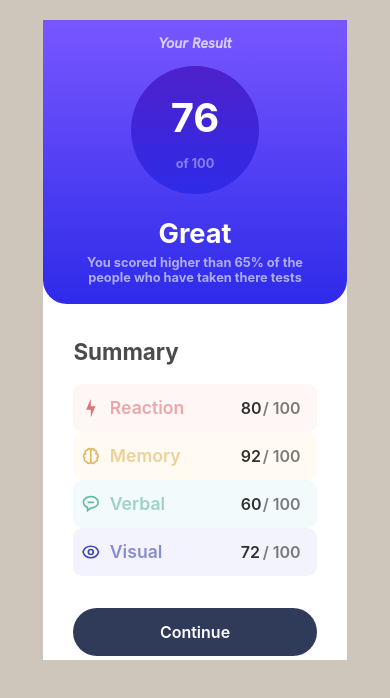
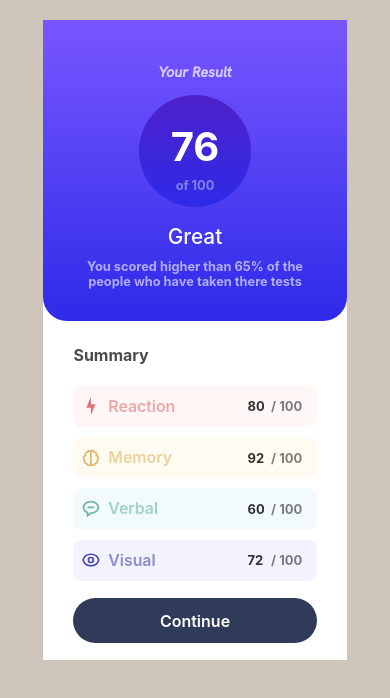
Before and after one commit to hamzauguz/summaryTask, a React (Create React App) app: page / in a window 390 px wide. Shown: the top 698 px of the page. Built offline with nearby package versions, Linux system fonts and the light colour scheme.

Commit message:
responsive entegration

```diff
--- a/src/cards/firstly-card/Styles.FirstlyCard.css
+++ b/src/cards/firstly-card/Styles.FirstlyCard.css
@@ -27,15 +27,17 @@
   }
   .result-text {
     font-size: 0.9em;
+    margin-top: 3em !important;
   }
   .description-card {
     font-size: 0.8em !important;
     width: 80% !important;
-    margin-bottom: 1.5em !important;
+    margin-bottom: 2.5em !important;
   }
   .great-title {
-    font-size: 1.7em !important;
-    margin-bottom: 1em;
+    font-size: 1.3em !important;
+    margin-bottom: 1.5em;
+    font-weight: 500;
   }
 }
 
--- a/src/cards/secondly-card/Styles.SecondlyCard.css
+++ b/src/cards/secondly-card/Styles.SecondlyCard.css
@@ -1,6 +1,28 @@
 @media screen and (max-width: 800px) {
   .secondly-card {
     width: 19em !important;
+  }
+  .secondly-title {
+    font-size: 1em !important;
+  }
+  .secondly-center {
+    height: 2.5em;
+    font-size: 0.9em;
+    font-weight: 300 !important;
+  }
+  .infocard-place {
+    margin-bottom: 0.7em;
+  }
+  .secondly-button {
+    height: 2.8em !important;
+  }
+  .count-p {
+    font-size: 0.9em;
+    font-weight: bold !important;
+  }
+  .percent-right {
+    font-size: 0.9em;
+    font-weight: bold;
   }
 }
 .secondly-card {
@@ -62,7 +84,7 @@
   display: flex;
   flex-direction: column;
   justify-content: space-around;
-  margin-bottom: 2em;
+  margin-bottom: 0.5em;
 }
 
 .secondly-button {
--- a/src/components/round-place/Styles.RoundPlace.css
+++ b/src/components/round-place/Styles.RoundPlace.css
@@ -33,14 +33,14 @@
 
 @media screen and (max-width: 800px) {
   .round-place {
-    width: 8em;
-    height: 8em;
+    width: 7em;
+    height: 7em;
   }
   .point-result {
     font-size: 2.5em !important;
   }
   .hundred-place {
-    margin-top: -1em !important;
+    margin-top: -1.5em !important;
     font-weight: 400;
     font-size: 0.8em !important;
   }
```
